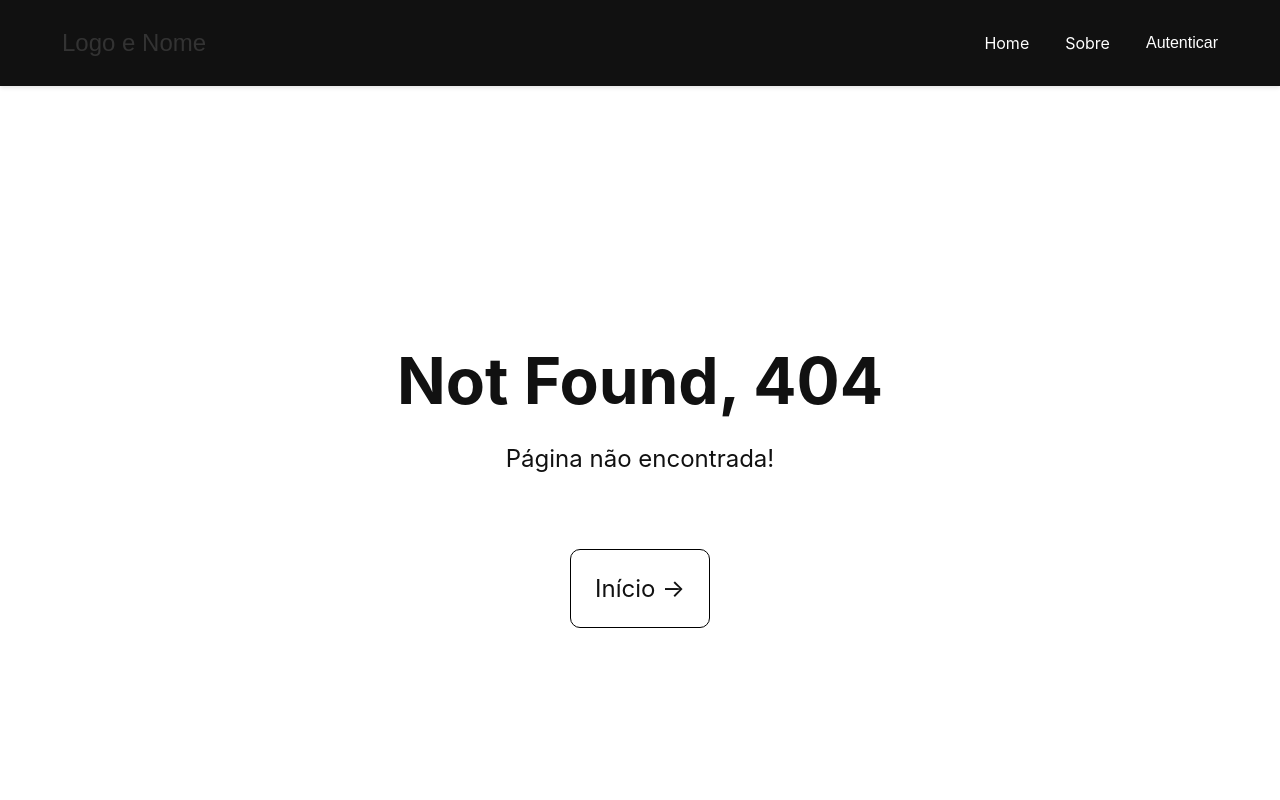
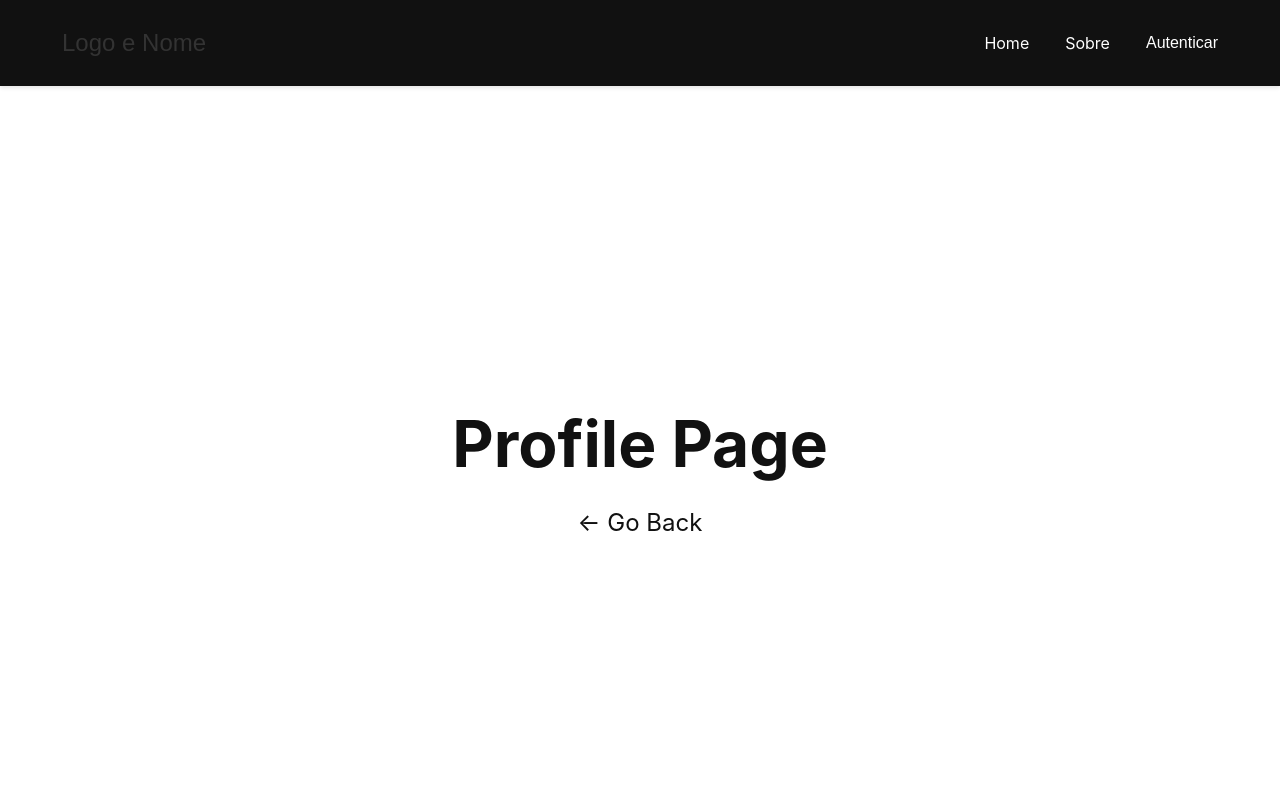
Before and after one commit to calegass/granto-web-client, a Next.js app: page /profile in a window 1280 px wide. Before the commit this address had no page. Shown: the top 800 px of the page. Built offline with nearby package versions, Linux system fonts and the light colour scheme.

Commit message:
feat: create profile page

```diff
--- /dev/null
+++ b/pages/profile/index.tsx
@@ -0,0 +1,22 @@
+import Link from "next/link";
+import { Container, Main, Title, Description } from "@/components/sharedstyles";
+import Head from "next/head";
+
+
+export default function Profile(){
+    return(
+        <Container>
+            <Head>
+            <title>Profile</title>
+            <meta name="description" content="Generated by create next app" />
+            <link rel="icon" href="/favicon.ico" />
+            </Head>
+            <Main>
+            <Title>Profile Page</Title>
+            <Description>
+                <Link href="/">&larr; Go Back</Link>
+            </Description>
+            </Main>
+        </Container>
+    )
+}
```
